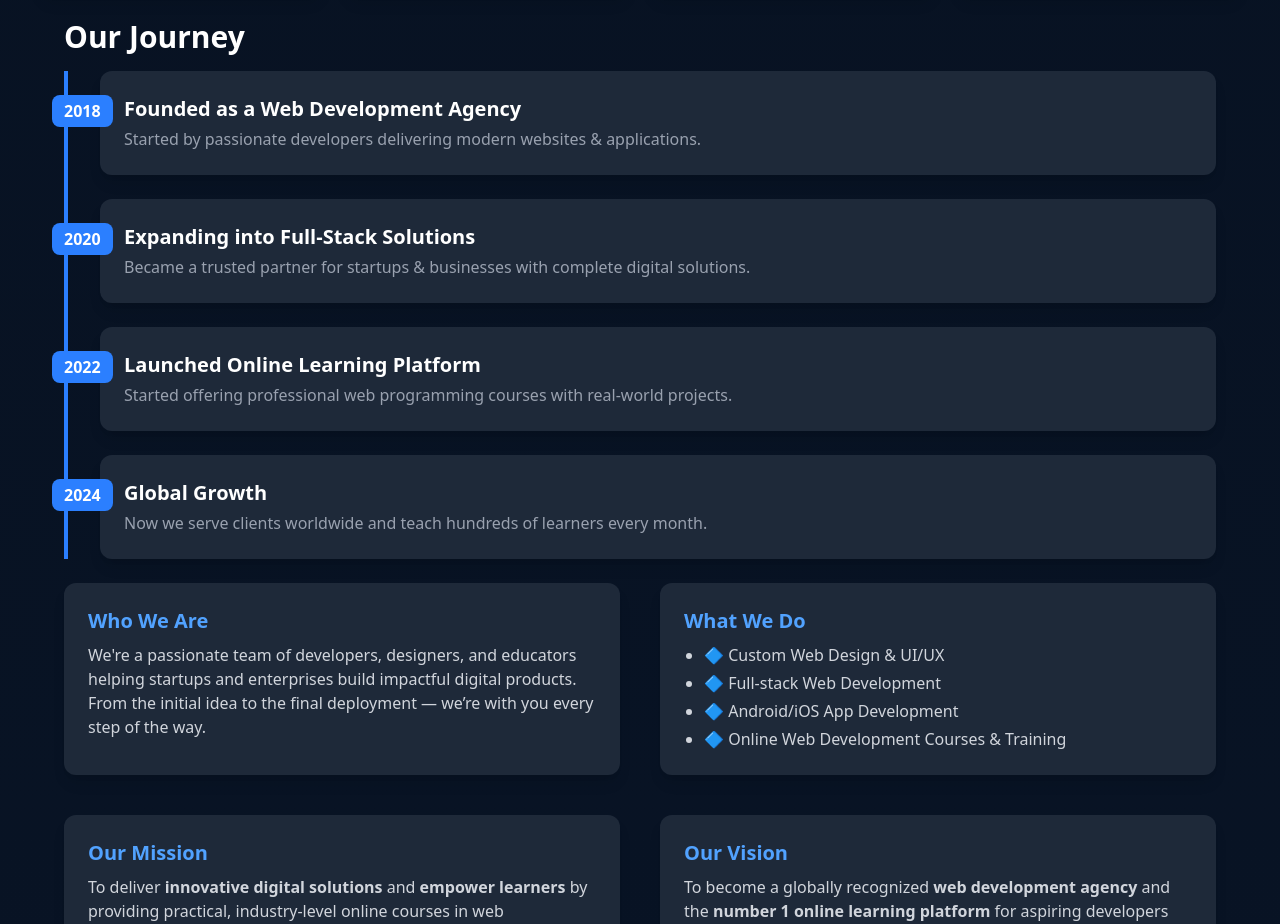
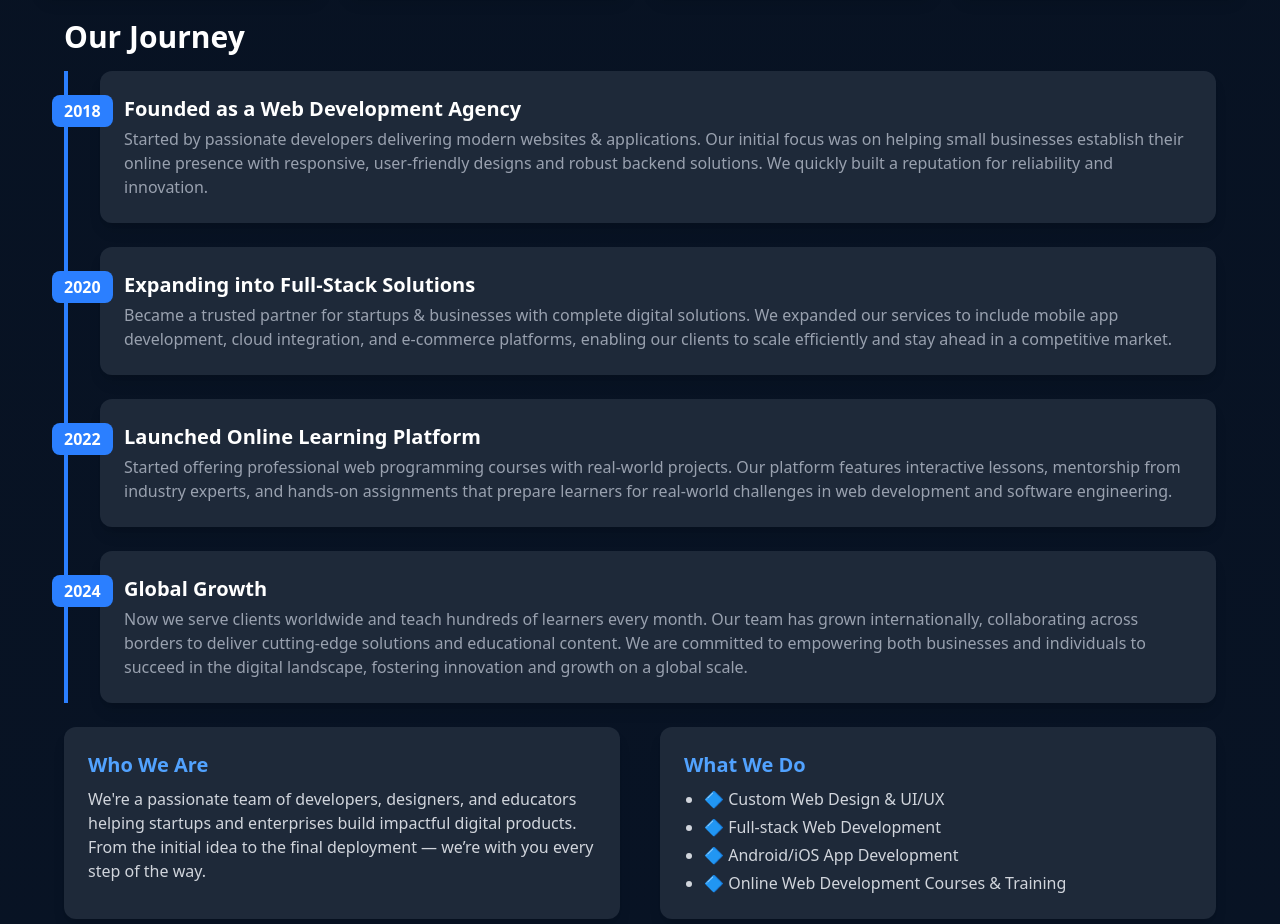
Before and after one commit to nurulazam-dev/mna-web-programming_v1, a Next.js app: page / in a window 1280 px wide. Shown: the part 6820-7744 px from the top of the page. Built offline with nearby package versions, Linux system fonts and the light colour scheme.

Commit message:
about-us component update

```diff
--- a/app/components/AboutUs.tsx
+++ b/app/components/AboutUs.tsx
@@ -1,7 +1,34 @@
 "use client";
+import { journeyData } from "@/public/data/aboutUsDataBank";
 import { motion } from "framer-motion";
 import { FaChalkboardTeacher, FaGlobe, FaUsers } from "react-icons/fa";
 import { LiaLaptopCodeSolid } from "react-icons/lia";
+const CompanyValuesData = [
+  {
+    icon: <LiaLaptopCodeSolid />,
+    title: "Web Solutions",
+    desc: "From websites to full-stack apps",
+    gradient: "from-violet-700 to-blue-800",
+  },
+  {
+    icon: <FaChalkboardTeacher />,
+    title: "Online Courses",
+    desc: "Interactive programming learning",
+    gradient: "from-blue-500 to-cyan-400",
+  },
+  {
+    icon: <FaUsers />,
+    title: "Expert Team",
+    desc: "Skilled professionals & mentors",
+    gradient: "from-indigo-700 to-violet-600",
+  },
+  {
+    icon: <FaGlobe />,
+    title: "Global Reach",
+    desc: "Serving clients & learners worldwide",
+    gradient: "from-orange-400 to-yellow-400",
+  },
+];
 
 const AboutUs = () => {
   return (
@@ -36,47 +63,22 @@ const AboutUs = () => {
         viewport={{ once: true }}
         className="grid grid-cols-1 md:grid-cols-2 lg:grid-cols-4 gap-6 text-center px-4"
       >
-        {[
-          {
-            icon: <LiaLaptopCodeSolid />,
-            title: "Web Solutions",
-            desc: "From websites to full-stack apps",
-            gradient: "from-violet-700 to-blue-800",
-          },
-          {
-            icon: <FaChalkboardTeacher />,
-            title: "Online Courses",
-            desc: "Interactive programming learning",
-            gradient: "from-blue-500 to-cyan-400",
-          },
-          {
-            icon: <FaUsers />,
-            title: "Expert Team",
-            desc: "Skilled professionals & mentors",
-            gradient: "from-indigo-700 to-violet-600",
-          },
-          {
-            icon: <FaGlobe />,
-            title: "Global Reach",
-            desc: "Serving clients & learners worldwide",
-            gradient: "from-orange-400 to-yellow-400",
-          },
-        ].map((item, idx) => (
+        {CompanyValuesData?.map((item, idx) => (
           <div
             key={idx}
             className="bg-gray-800 rounded-xl shadow-lg px-2 py-3 hover:shadow-blue-500/30 hover:scale-[1.02] duration-300 hover:shadow-2xl transition"
           >
             <div className="flex justify-center items-center text-white mb-1">
               <div
-                className={`border rounded-full text-7xl p-4 bg-gradient-to-r ${item.gradient}`}
+                className={`border rounded-full text-7xl p-4 bg-gradient-to-r ${item?.gradient}`}
               >
-                {item.icon}
+                {item?.icon}
               </div>
             </div>
             <h3 className="text-xl font-semibold text-blue-400">
-              {item.title}
+              {item?.title}
             </h3>
-            <p className="text-gray-400">{item.desc}</p>
+            <p className="text-gray-400">{item?.desc}</p>
           </div>
         ))}
       </motion.div>
@@ -93,28 +95,7 @@ const AboutUs = () => {
         </motion.h3>
 
         <div className="relative border-l-4 border-blue-500 pl-8 space-y-6">
-          {[
-            {
-              year: "2018",
-              title: "Founded as a Web Development Agency",
-              desc: "Started by passionate developers delivering modern websites & applications.",
-            },
-            {
-              year: "2020",
-              title: "Expanding into Full-Stack Solutions",
-              desc: "Became a trusted partner for startups & businesses with complete digital solutions.",
-            },
-            {
-              year: "2022",
-              title: "Launched Online Learning Platform",
-              desc: "Started offering professional web programming courses with real-world projects.",
-            },
-            {
-              year: "2024",
-              title: "Global Growth",
-              desc: "Now we serve clients worldwide and teach hundreds of learners every month.",
-            },
-          ].map((item, idx) => (
+          {journeyData?.map((item, idx) => (
             <motion.div
               key={idx}
               initial={{ opacity: 0, x: idx % 2 === 0 ? -80 : 80 }}
@@ -124,12 +105,12 @@ const AboutUs = () => {
               className="bg-gray-800 rounded-xl shadow-lg p-6 hover:shadow-blue-500/30 hover:scale-[1.02] transition duration-300 relative"
             >
               <span className="absolute -left-12 top-6 bg-blue-500 text-white font-bold px-3 py-1 rounded-lg">
-                {item.year}
+                {item?.year}
               </span>
               <h4 className="text-xl font-semibold text-white mb-1">
-                {item.title}
+                {item?.title}
               </h4>
-              <p className="text-gray-400">{item.desc}</p>
+              <p className="text-gray-400">{item?.desc}</p>
             </motion.div>
           ))}
         </div>
--- a/public/data/aboutUsDataBank.ts
+++ b/public/data/aboutUsDataBank.ts
@@ -2,21 +2,21 @@ export const journeyData = [
   {
     year: "2018",
     title: "Founded as a Web Development Agency",
-    desc: "Started by passionate developers delivering modern websites & applications.",
+    desc: "Started by passionate developers delivering modern websites & applications. Our initial focus was on helping small businesses establish their online presence with responsive, user-friendly designs and robust backend solutions. We quickly built a reputation for reliability and innovation.",
   },
   {
     year: "2020",
     title: "Expanding into Full-Stack Solutions",
-    desc: "Became a trusted partner for startups & businesses with complete digital solutions.",
+    desc: "Became a trusted partner for startups & businesses with complete digital solutions. We expanded our services to include mobile app development, cloud integration, and e-commerce platforms, enabling our clients to scale efficiently and stay ahead in a competitive market.",
   },
   {
     year: "2022",
     title: "Launched Online Learning Platform",
-    desc: "Started offering professional web programming courses with real-world projects.",
+    desc: "Started offering professional web programming courses with real-world projects. Our platform features interactive lessons, mentorship from industry experts, and hands-on assignments that prepare learners for real-world challenges in web development and software engineering.",
   },
   {
     year: "2024",
     title: "Global Growth",
-    desc: "Now we serve clients worldwide and teach hundreds of learners every month.",
+    desc: "Now we serve clients worldwide and teach hundreds of learners every month. Our team has grown internationally, collaborating across borders to deliver cutting-edge solutions and educational content. We are committed to empowering both businesses and individuals to succeed in the digital landscape, fostering innovation and growth on a global scale.",
   },
 ];
```
